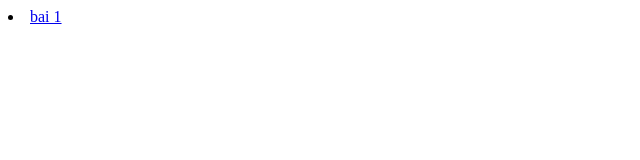
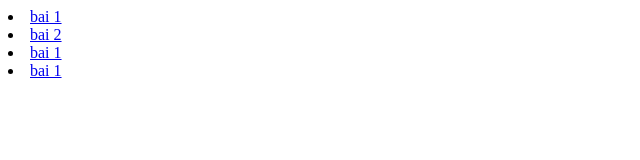
Before and after one commit to hungtq204/kiemtra, a plain HTML site: page index.html in a window 1280 px wide. Shown: the whole page, without its empty margins (0-640 px from the left). Drawn offline with Linux system fonts and the light colour scheme.

Commit message:
feat:fict

```diff
--- a/index.html
+++ b/index.html
@@ -8,5 +8,8 @@
 
   <body>
     <li><a href="ex01.js">bai 1</a></li>
+    <li><a href="ex02.js">bai 2</a></li>
+    <li><a href="ex03.js">bai 1</a></li>
+    <li><a href="ex04.js">bai 1</a></li>
   </body>
 </html>
```
